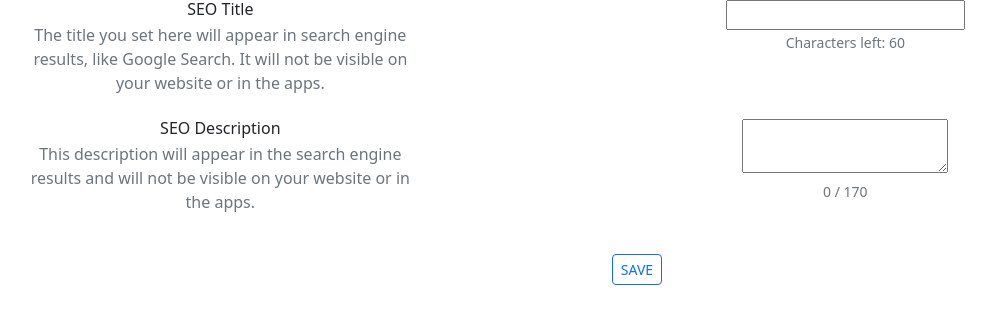
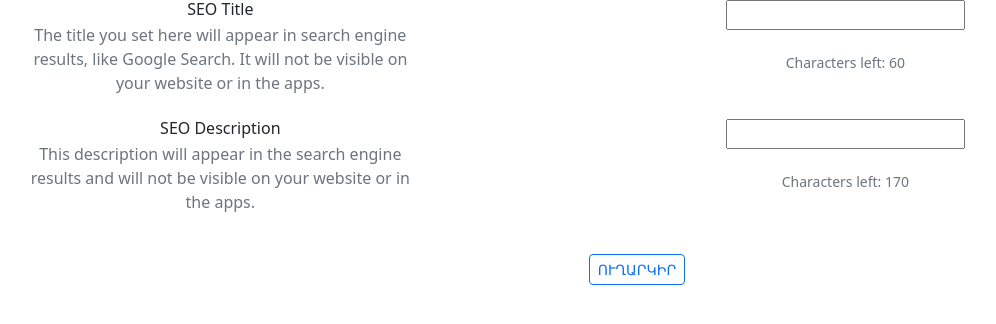
Before and after one commit to Hamlet593/React-Tests, a React (Create React App) app: page / in a window 1280 px wide. Shown: the top 324 px of the page, without its empty margins (3-999 px from the left). Built offline with nearby package versions, Linux system fonts and the light colour scheme.

Commit message:
Adding alerts

```diff
--- a/src/App.js
+++ b/src/App.js
@@ -1,11 +1,16 @@
 import { useState, useEffect } from 'react';
 import './App.css';
-import SaveButton from './helpers/ShowModal.js';
+import { useForm } from 'react-hook-form';
 
 function App() {
 
-  const [title, setTitle] = useState('');
-  const [trueTitle, setTrueTitle] = useState(true);
+  // This part is for limit logics
+
+  let [title, setTitle] = useState('');
+  let [trueTitle, setTrueTitle] = useState(true);
+
+  let [description, setDescription] = useState('');
+  let [trueDescription, setTrueDescription] = useState(true);
 
   useEffect(() => {
     if (title.length === 0 || title.length > 60) {
@@ -13,11 +18,56 @@ function App() {
     } else setTrueTitle(true);
   }, [title]);
 
+  useEffect(() => {
+    if (description.length > 170) {
+      setTrueDescription(false);
+    } else setTrueDescription(true);
+  }, [description]);
+
+  // This part is for alerts
+
+  let [showResults, setShowResults] = useState(false);
+
+  const AlertSuccess = () => (
+    <div className="alert alert-success p-2 w-full items-center justify-center flex top-0 z-75 bg-green-600 text-white" role="alert" style={{
+      color: 'white',
+      backgroundColor: "#27b86f"
+    }}>
+      SEO successfully saved.
+    </div>
+  )
+
+  const AlertError = () => (
+    <div className="alert alert-danger p-2 w-full items-center justify-center flex top-0 z-75 bg-green-600 text-white" role="alert" style={{
+      color: 'white',
+      backgroundColor: "#ed0b0b"
+    }}>
+      You are almost done. Please resolve errors for fields highlighted in red.
+    </div>
+  )
+
+  // This part is for useForm hook
+
+  const {
+    register,
+    formState: {
+      errors,
+    },
+    handleSubmit,
+  } = useForm();
+
+  const onSubmit = data => {
+    console.log(data);
+  }
 
   return (
     <div className="App">
       <div className="pt-7 pb-2 px-1">
-        <form>
+        <form onSubmit={handleSubmit(onSubmit)}>
+          {showResults && ((trueTitle && trueDescription) ? <AlertSuccess /> : <AlertError />)}
+
+          {/* SEO Title */}
+
           <div className="row mb-4">
             <div className="col-4">
               <h6 className="mb-1">SEO Title</h6>
@@ -26,14 +76,31 @@ function App() {
             <div className="col-8">
               <div className="form-field-container mb-3">
                 <div className="form-field position-relative ">
-                  <input id="og_title" name="og_title" type="text" autoComplete="off" required="" className=" active" value={title} onChange={evt => {
-                    setTitle(evt.target.value);
-                  }} />
+
+                  <input
+                    type='text'
+                    {...register('Seo Title', {
+                      required: `Can't be blank`,
+                      maxLength: {
+                        value: 60,
+                        message: `Is too long (maximum is 60 characters)`
+                      }
+                    })}
+                    onChange={evt => {
+                      setTitle(evt.target.value);
+                    }}
+                  />
+
+                  <div style={{ height: 20, color: 'red' }}>
+                    {errors?.firstName && <p>{errors?.firstName?.message}</p>}
+                  </div>
                 </div>
                 <small className="form-text text-muted text-right">Characters left: {60 - title.length}</small>
               </div>
             </div>
           </div>
+
+          {/* SEO Description */}
 
           <div className="row mb-4">
             <div className="col-4">
@@ -43,20 +110,45 @@ function App() {
             <div className="col-8">
               <div className="form-field-container ">
                 <div className="form-field position-relative ">
-                  <textarea id="og_description" name="og_description" aria-describedby="" autoComplete="off" className=" active" maxLength="170"></textarea>
+
+                  <input
+                    type='text'
+                    {...register('Seo Description', {
+                      maxLength: {
+                        value: 170,
+                        message: `Is too long (maximum is 170 characters)`
+                      }
+                    })}
+                    onChange={evt => {
+                      setDescription(evt.target.value);
+                    }}
+                  />
+
+                  <div style={{ height: 20, color: 'red' }}>
+                    {errors?.lastName && <p>{errors?.lastName?.message}</p>}
+                  </div>
+
                 </div>
-                <small className="form-text text-muted text-right">0 / 170</small>
+                <small className="form-text text-muted text-right">Characters left: {170 - description.length}</small>
               </div>
             </div>
           </div>
           <div className="pt-3 text-right">
-            <SaveButton
-              trueTitle={trueTitle}
+            <input
+              className="btn btn-sm btn-outline-primary mnw-100 py-1 text-uppercase weight-400 fz-12"
+              type='submit'
+              value='Ուղարկիր'
+              onClick={() => {
+                setShowResults(true);
+                setTimeout(() => {
+                  setShowResults(false)
+                }, 2000);
+              }}
             />
           </div>
         </form>
-      </div>
-    </div>
+      </div >
+    </div >
   );
 }
 
--- a/src/helpers/ShowModal.js
+++ /dev/null
@@ -1,39 +0,0 @@
-import { useEffect, useState } from "react"
-
-const SaveButton = ({ trueTitle }) => {
-
-    const [showResults, setShowResults] = useState(false);
-
-    const onClick = () => {
-        alert(1)
-        setShowResults(true);
-        alert(2)
-    };
-
-    const AlertSuccess = () => (
-        <div className="alert alert-success p-2 p-2 w-full items-center justify-center flex top-0 z-75 bg-green-600 text-white" role="alert" style={{
-            color: 'white',
-            backgroundColor: "#27b86f"
-        }}>
-            SEO successfully saved.
-        </div>
-    )
-
-    const AlertError = () => (
-        <div className="alert alert-danger p-2" role="alert" style={{
-            color: 'white',
-            backgroundColor: "#ed0b0b"
-        }}>
-            You are almost done. Please resolve errors for fields highlighted in red.
-        </div>
-    )
-
-    return (
-        <div>
-            <button type="submit" className="btn btn-sm btn-outline-primary mnw-100 py-1 text-uppercase weight-400 fz-12" onClick={onClick}>Save</button>
-            {showResults && (trueTitle ? <AlertSuccess /> : <AlertError />)}
-        </div>
-    )
-}
-
-export default SaveButton;
```
